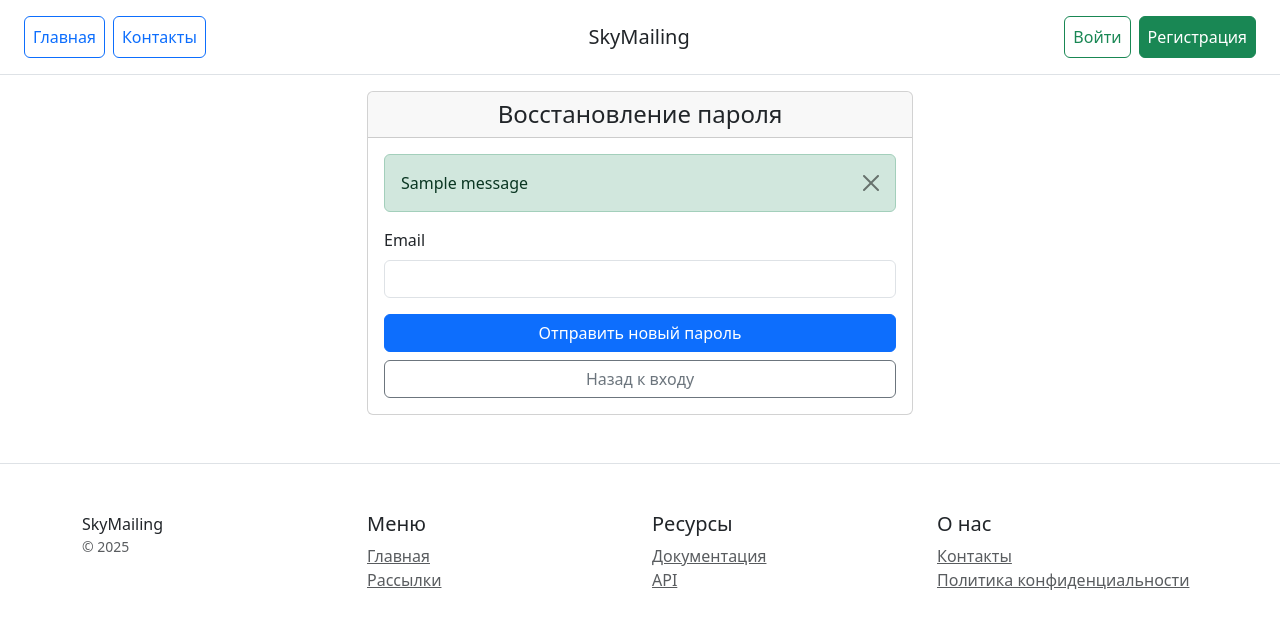
After one commit to Kilavyk/Mailing, a Django app: page /users/password-reset/ in a window 1280 px wide. The commit adds this page. Shown: the top 629 px of the page. Run offline with Django 5.2, Linux system fonts and the light colour scheme; tables that the repository leaves empty hold one stand-in row (values such as "Sample post"); one stand-in notice (Sample message) is shown; some libraries are stand-ins or nearby versions.

Commit message:
password recovery functionality

```diff
--- a/templates/users/login.html
+++ b/templates/users/login.html
@@ -30,8 +30,12 @@
                         {{ form.password }}
                     </div>
 
-                    <div class="d-grid">
+                    <div class="d-grid mb-3">
                         <button type="submit" class="btn btn-primary">Войти</button>
+                    </div>
+
+                    <div class="text-center">
+                        <a href="{% url 'users:password_reset' %}">Забыли пароль?</a>
                     </div>
                 </form>
             </div>
--- /dev/null
+++ b/templates/users/password_reset.html
@@ -0,0 +1,37 @@
+{% extends 'home/base.html' %}
+
+{% block content %}
+<div class="row justify-content-center">
+    <div class="col-md-6">
+        <div class="card">
+            <div class="card-header text-center">
+                <h4 class="mb-0">Восстановление пароля</h4>
+            </div>
+            <div class="card-body">
+                {% if messages %}
+                    {% for message in messages %}
+                        <div class="alert alert-{% if message.tags %}{{ message.tags }}{% endif %} alert-dismissible fade show">
+                            {{ message }}
+                            <button type="button" class="btn-close" data-bs-dismiss="alert"></button>
+                        </div>
+                    {% endfor %}
+                {% endif %}
+
+                <form method="post">
+                    {% csrf_token %}
+
+                    <div class="mb-3">
+                        <label for="id_email" class="form-label">Email</label>
+                        {{ form.email }}
+                    </div>
+
+                    <div class="d-grid gap-2">
+                        <button type="submit" class="btn btn-primary">Отправить новый пароль</button>
+                        <a href="{% url 'users:login' %}" class="btn btn-outline-secondary">Назад к входу</a>
+                    </div>
+                </form>
+            </div>
+        </div>
+    </div>
+</div>
+{% endblock %}
```
